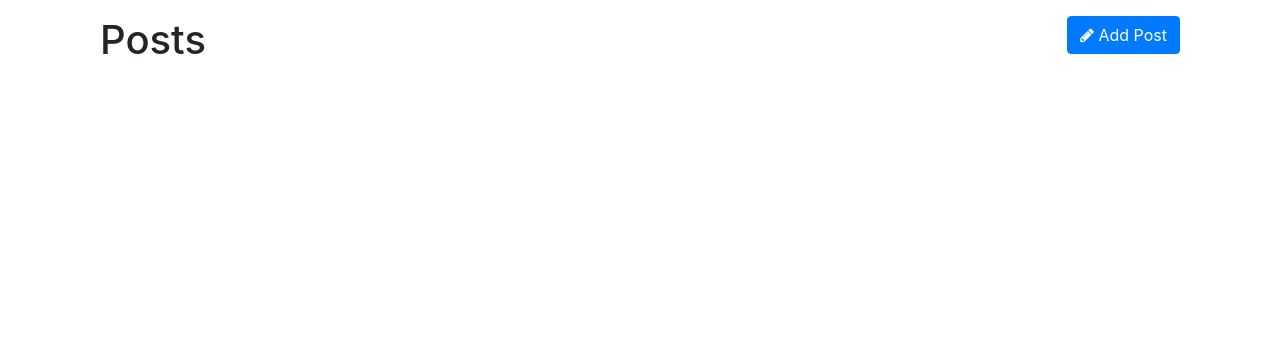
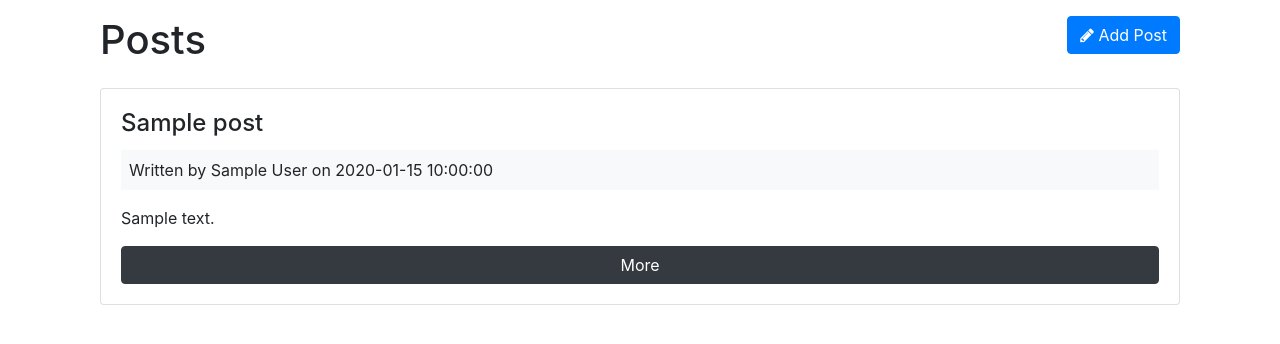
Before and after one commit to kdenno/shareposts, a PHP site: page /shareposts/posts in a window 1280 px wide. Shown: the part 56-400 px from the top of the page. Run offline with PHP 8.4, Linux system fonts and the light colour scheme; the visitor is signed in with stand-in values (Sample User, id 1); tables that the repository leaves empty or names only in its code hold one stand-in row (values such as "Sample post").

Commit message:
Create Post model Joins

```diff
--- a/app/controllers/Posts.php
+++ b/app/controllers/Posts.php
@@ -1,16 +1,25 @@
 <?php
-class Posts extends Controller {
-  private $model;
+class Posts extends Controller
+{
+  private $postModel;
   public function __construct()
   {
+
     // check if user is logged in
-    if(!isLoggedIn()){
+    if (!isLoggedIn()) {
       redirect('users/login');
     }
 
+    // get access to the model
+    $this->postModel = $this->model('Post');
   }
-  public function index() {
-    $data=[];
+  public function index()
+  {
+    $posts = $this->postModel->getPosts();
+    $data = [
+      'title' => 'Posts',
+      'posts' => $posts
+    ];
     $this->loadView('posts/index', $data);
   }
 }
--- a/app/models/Post.php
+++ b/app/models/Post.php
@@ -1,12 +1,22 @@
 <?php
-class Post{
+class Post
+{
   private $db;
 
   public function __construct()
   {
     $this->db = new Database();
   }
-  public function getPosts() {
-    return $this->db->query('SELECT * FROM posts')->resultSet();
+  public function getPosts()
+  {
+    return $this->db->query('SELECT *,
+                            posts.id as postId,
+                            users.id as userId,
+                            posts.created_at as postCreated,
+                            users.created_At as userCreated
+                            FROM posts
+                            INNER JOIN users
+                            ON posts.user_id = users.id
+                            ORDER BY posts.created_at DESC')->resultSet();
   }
 }
--- a/app/views/posts/index.php
+++ b/app/views/posts/index.php
@@ -2,15 +2,29 @@
 getHeader();
 ?>
 <div class="container">
-<div class="row">
-  <div class="col-md-6">
-    <h1>Posts</h1>
+  <div class="row mb-3">
+    <div class="col-md-6">
+      <h1>Posts</h1>
+    </div>
+    <div class="col-md-6">
+      <a href="<?php echo URLROOT; ?>/posts/add" class="btn btn-primary pull-right">
+        <i class="fa fa-pencil"></i> Add Post
+      </a>
+    </div>
   </div>
-  <div class="col-md-6">
-    <a href="<?php URLROOT ?>/posts/add" class="btn btn-primary pull-right"><i class="fa fa-pencil"></i> Add Post</a>
-  </div>
+  <?php foreach ($data['posts'] as $post) : ?>
+    <div class="card card-body mb-3">
+      <h4 class="card-title"><?php echo $post->title; ?></h4>
+      <div class="bg-light p-2 mb-3">
+        Written by <?php echo $post->name; ?> on <?php echo $post->postCreated; ?>
+      </div>
+      <p class="card-text"><?php echo $post->body; ?></p>
+      <a href="<?php echo URLROOT; ?>/posts/show/<?php echo $post->postId; ?>" class="btn btn-dark">More</a>
+    </div>
+  <?php endforeach; ?>
 </div>
-</div>
+
+
 
 <?php
 getFooter();
```
